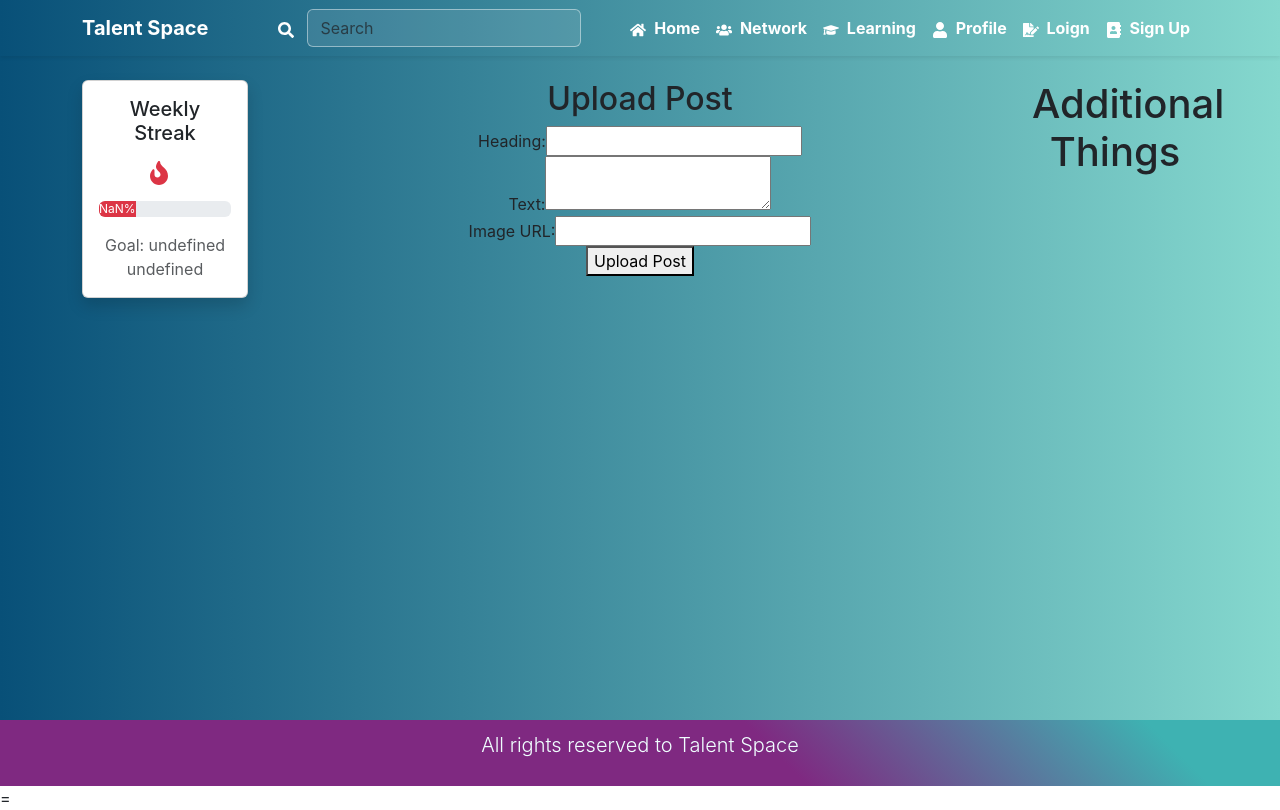
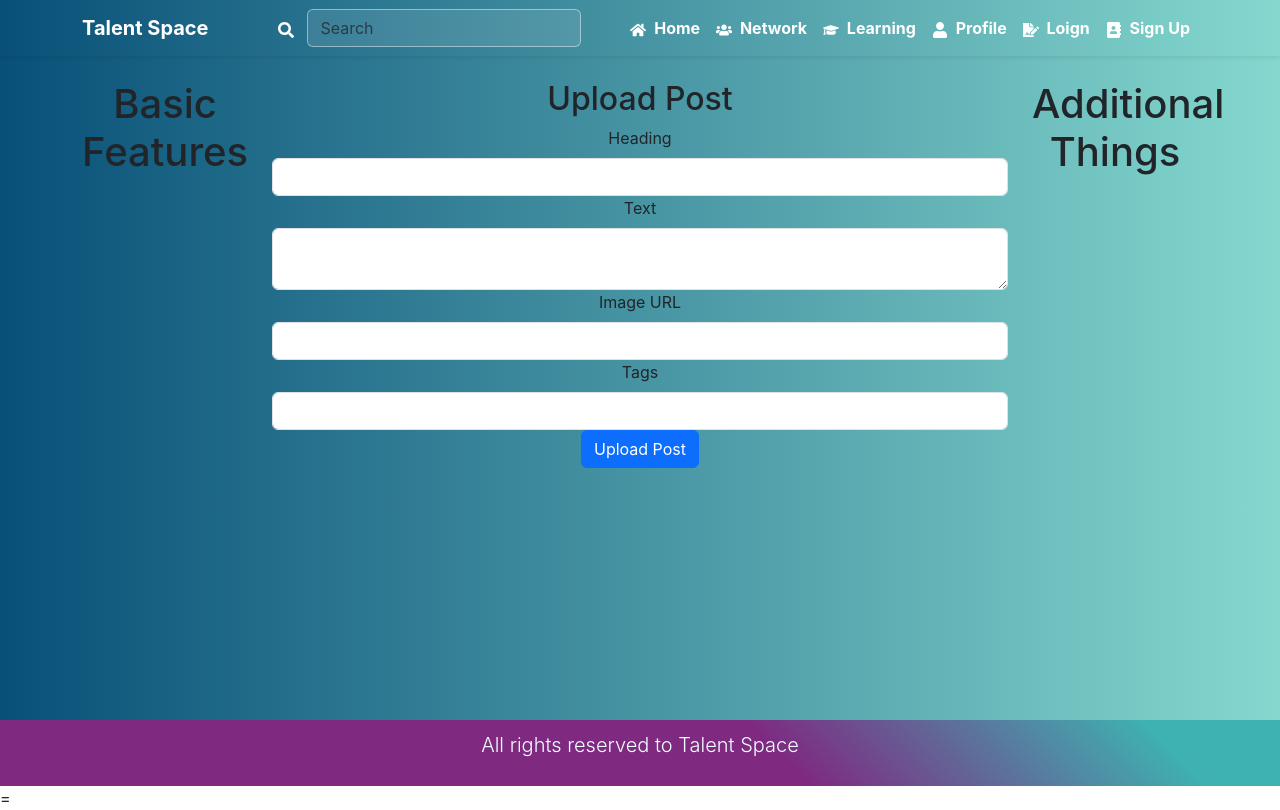
Before and after one commit to Sireesha2203/talent_space, a React (Create React App) app: page /SharePost in a window 1280 px wide. Built offline with nearby package versions, Linux system fonts and the light colour scheme.

Commit message:
commit_23-03-24_04:03

```diff
--- a/package.json
+++ b/package.json
@@ -32,6 +32,7 @@
     "react-spring": "^9.7.3",
     "react-toastify": "^10.0.5",
     "spinners-react": "^1.0.7",
+    "uuid": "^9.0.1",
     "web-vitals": "^2.1.4"
   },
   "scripts": {
--- a/server.js
+++ b/server.js
@@ -27,6 +27,8 @@ app.use("/user-api",userApp)
 //connect user api
 const resumeApp=require("./APIs/resumeAPI")
 app.use("/resume-api",resumeApp)
+const postsApp=require("./APIs/postsAPI")
+app.use("/posts-api",postsApp)
 
 //connect to mongoclient
 const mclient=require('mongodb').MongoClient
@@ -39,6 +41,8 @@ mclient
     const dbObj = dbRef.db("talent_space");
     const userCollectionObj = dbObj.collection("userCollection");
     app.set("userCollectionObj", userCollectionObj);
+    const postCollectionObj = dbObj.collection("postCollection");
+    app.set("postCollectionObj", postCollectionObj);
     console.log("Connection to Talent-Space DB - Success");
   })
   .catch((err) => console.log("Connection to Faculty-Portal DB - Failed"));
--- a/src/RootLayout/RootLayout.jsx
+++ b/src/RootLayout/RootLayout.jsx
@@ -3,7 +3,6 @@ import Footer from '../components/Footer/Footer'
 import NavigationBar from '../components/Navbar/NavigationBar'
 import {Outlet} from 'react-router-dom'
 import { webContext } from '../contexts/webContext'
-import Streak from '../components/Activity/Streak'
 import './RootLayout.css'
 function RootLayout() {
 
@@ -19,12 +18,9 @@ function RootLayout() {
       <div className='page-content'>
         <div className='container '>
           <div className='row'>
-
-          <div className='col-12 col-sm-2'>
-            <Streak/>
-          </div>
-
-
+            <div className='col-12 col-sm-2'>
+              <h1>Basic Features</h1>
+            </div>
             <div className='col-12 col-sm-8'>
               <Outlet />
             </div>
@@ -36,10 +32,9 @@ function RootLayout() {
       </div>:
         <div className='page-content'>
           <div className='container '>
-          <div className="row">
-            <div className="col-12"><Outlet /> </div>
-          </div>
-
+            <div className="row">
+              <div className="col-12"><Outlet /> </div>
+            </div>
           </div>
         </div>
       }
--- a/src/components/Home/SharePost.jsx
+++ b/src/components/Home/SharePost.jsx
@@ -1,13 +1,17 @@
-import React, { useState , useContext} from 'react';
+import React, { useState, useContext } from 'react';
 import axios from 'axios';
+import { Form, Button, Alert } from 'react-bootstrap'; // Import React Bootstrap components
 import { webContext } from '../../contexts/webContext';
+import {loginContext} from '../../contexts/loginContext';
 
 const SharePost = () => {
-  let [sideBarStatus,changeSideBarStatus]=useContext(webContext);
-  changeSideBarStatus(true)
+  let [sideBarStatus, changeSideBarStatus] = useContext(webContext);
+  changeSideBarStatus(true);
+  let[currentUser]=useContext(loginContext)
   const [heading, setHeading] = useState('');
   const [text, setText] = useState('');
   const [imageUrl, setImageUrl] = useState('');
+  const [tags,setTags]=useState('');
   const [error, setError] = useState(null);
 
   const handleSubmit = async (e) => {
@@ -20,22 +24,25 @@ const SharePost = () => {
         photo_url: imageUrl,
         text,
         metadata: {
-          username: 'siri',
+          username: `${currentUser.username}`,
           post_date: new Date().toISOString().split('T')[0],
           post_time: new Date().toLocaleTimeString(),
-        },
-        likes: { count: 0, users: [] },
-        comments: { count: 0, comments: {} },
+        }
       };
-
+      let token = localStorage.getItem('token')
       // Send a POST request to the JSON Server endpoint to add the new post
-      const response = await axios.post('http://localhost:4000/myPosts', newPost);
-
+      const response = await axios.post('http://localhost:5000/posts-api/create-post', newPost,
+      {
+        headers:{
+          Authorization :`Bearer ${token}`,
+        }
+      });
+      console.log(response)
       // Clear form fields after successful upload
       setHeading('');
       setText('');
       setImageUrl('');
-
+      setTags('');
       alert('Post uploaded successfully!');
     } catch (error) {
       setError('Error uploading post. Please try again later.');
@@ -46,25 +53,28 @@ const SharePost = () => {
   return (
     <div>
       <h2>Upload Post</h2>
-      <form onSubmit={handleSubmit}>
-        <label>
-          Heading:
-          <input type="text" value={heading} onChange={(e) => setHeading(e.target.value)} required />
-        </label>
-        <br />
-        <label>
-          Text:
-          <textarea value={text} onChange={(e) => setText(e.target.value)} required />
-        </label>
-        <br />
-        <label>
-          Image URL:
-          <input type="text" value={imageUrl} onChange={(e) => setImageUrl(e.target.value)} required />
-        </label>
-        <br />
-        {error && <p style={{ color: 'red' }}>{error}</p>}
-        <button type="submit">Upload Post</button>
-      </form>
+      <Form onSubmit={handleSubmit}>
+        <Form.Group controlId="formHeading">
+          <Form.Label>Heading</Form.Label>
+          <Form.Control type="text" value={heading} onChange={(e) => setHeading(e.target.value)} required />
+        </Form.Group>
+        <Form.Group controlId="formText">
+          <Form.Label>Text</Form.Label>
+          <Form.Control as="textarea" value={text} onChange={(e) => setText(e.target.value)} required />
+        </Form.Group>
+        <Form.Group controlId="formImageUrl">
+          <Form.Label>Image URL</Form.Label>
+          <Form.Control type="text" value={imageUrl} onChange={(e) => setImageUrl(e.target.value)} required />
+        </Form.Group>
+        <Form.Group controlId="formTags">
+          <Form.Label>Tags</Form.Label>
+          <Form.Control type="text" value={tags} onChange={(e) => setTags(e.target.value)} required />
+        </Form.Group>
+        {error && <Alert variant="danger">{error}</Alert>}
+        <Button variant="primary" type="submit">
+          Upload Post
+        </Button>
+      </Form>
     </div>
   );
 };
```
Also changed, not shown: APIs/postsAPI.js (added, +63 -0 lines), 1 other file (tests, documents, lock files or other folders).
